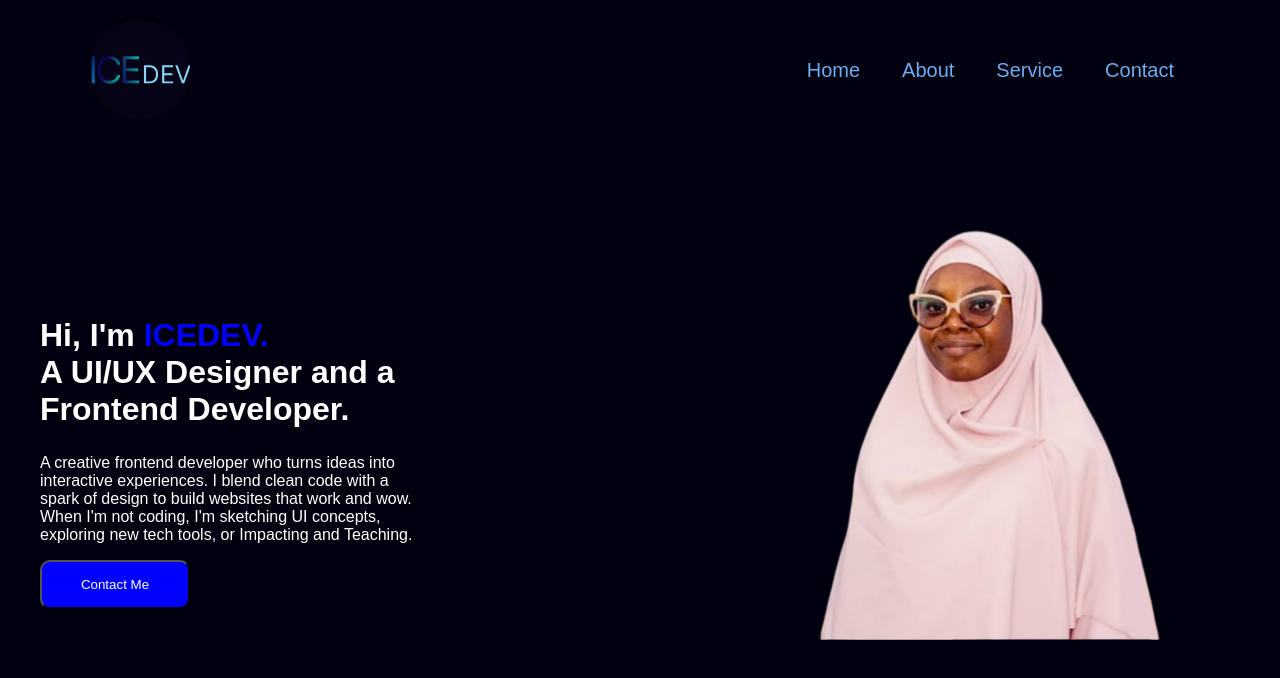
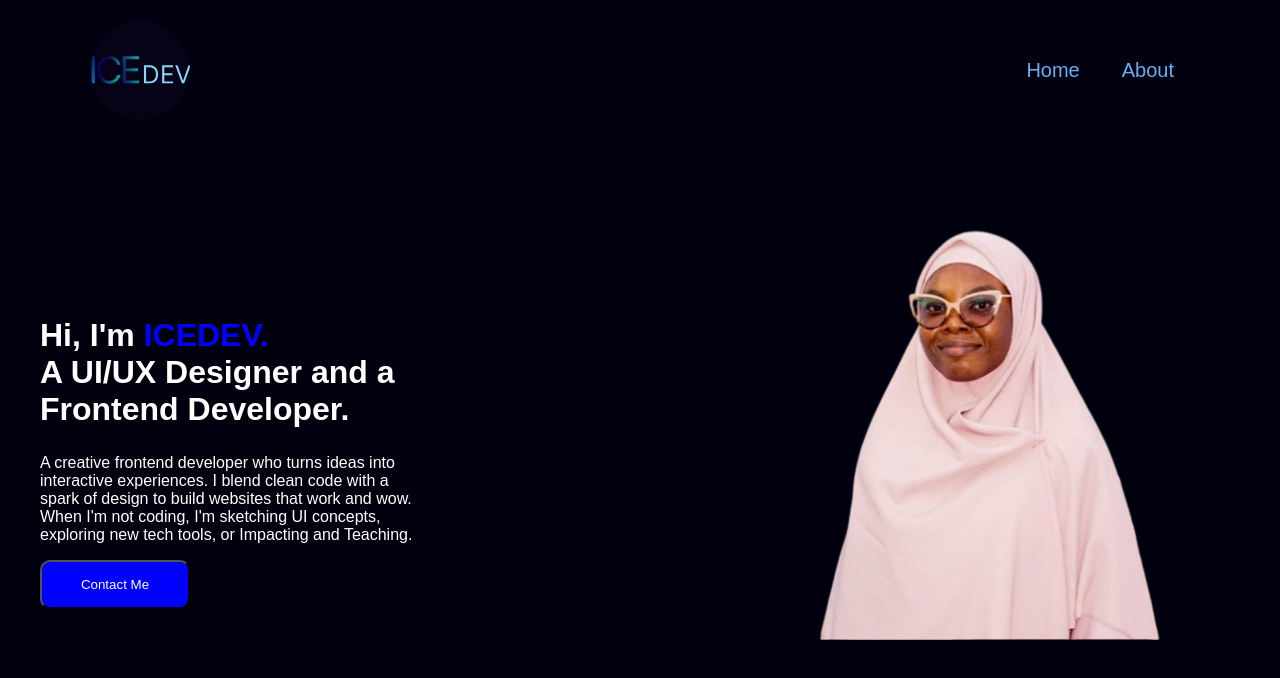
Before and after one commit to morounmubo0/Portfolio-website-, a React (Vite) app: page / in a window 1280 px wide. Shown: the top 678 px of the page. Built offline with nearby package versions, Linux system fonts and the light colour scheme.

Commit message:
Fix case sensitivity issue with Navbar.css for Vercel

```diff
--- a/src/Pages/Components/Navbar/Navbar.jsx
+++ b/src/Pages/Components/Navbar/Navbar.jsx
@@ -10,8 +10,6 @@
       <ul className='nav-menu'>
         <Link to="/"><li>Home</li></Link>
         <Link to="/about"><li>About</li></Link>
-        <Link to="/service"><li>Service</li></Link>
-        <Link to="/contact"><li>Contact</li></Link>
       </ul>
     </div>
   )
```
